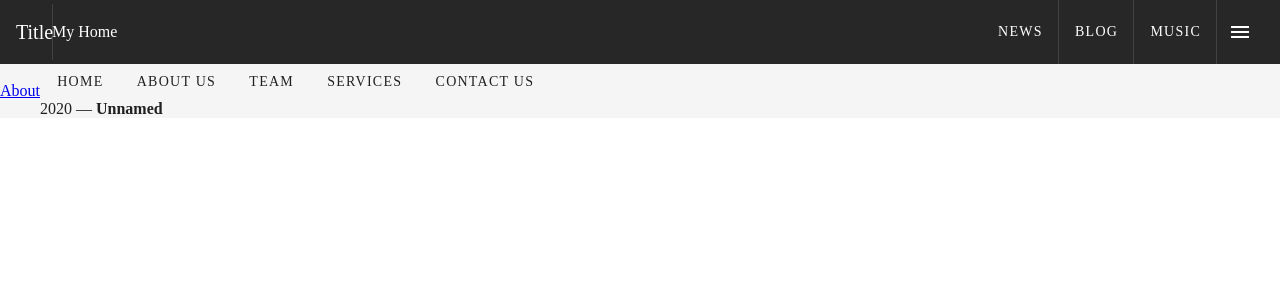
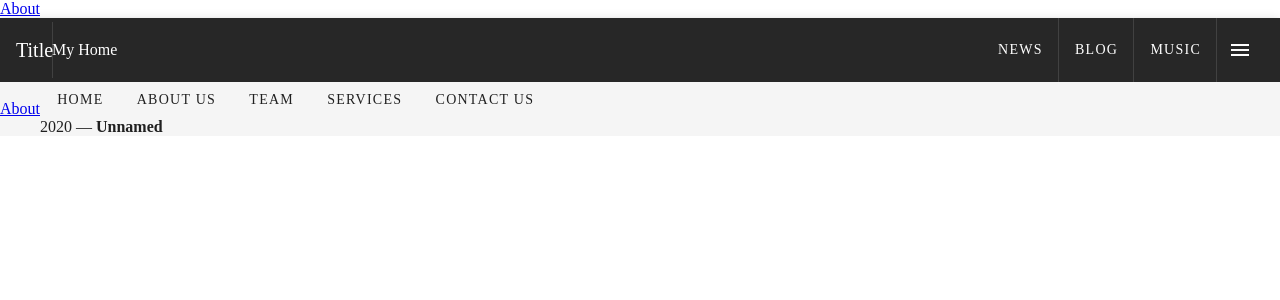
Before and after one commit to SacleuxBenoit/testvuejs, a Vue app in the folder testvuejs/: page / in a window 1280 px wide. Shown: the top 300 px of the page. Built offline with nearby package versions, Linux system fonts and the light colour scheme.

Commit message:
add router link in App.vue

```diff
--- a/testvuejs/src/App.vue
+++ b/testvuejs/src/App.vue
@@ -1,5 +1,6 @@
 <template>
   <div class="home">
+    <router-link to="/About">About</router-link>
     <Header/>
     <Footer />
   </div>
```
